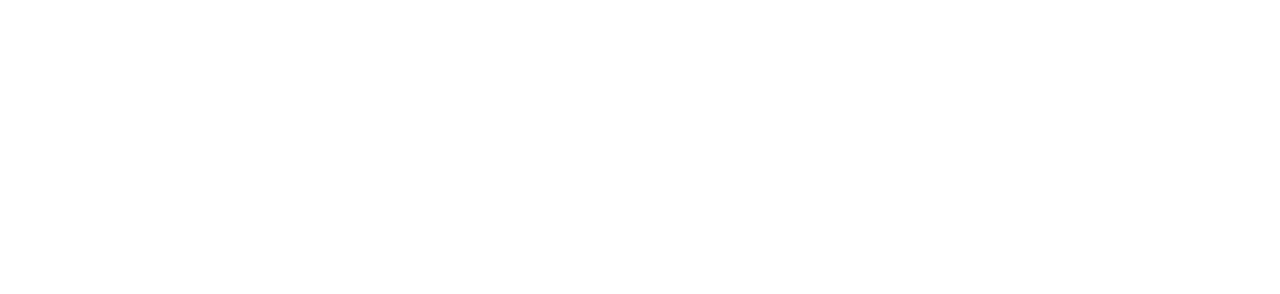
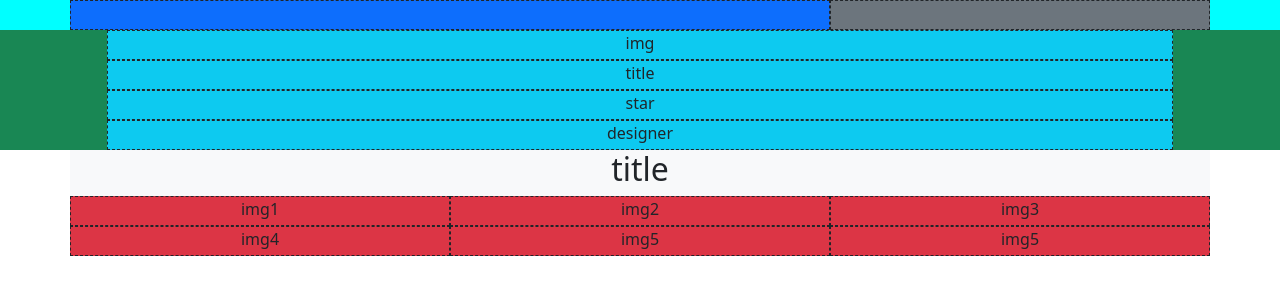
Before and after one commit to StefanRaluca/html-css-bootstrap-freelancer, a plain HTML site: page index.html in a window 1280 px wide. Drawn offline with nearby package versions, Linux system fonts and the light colour scheme.

Commit message:
add section jumbo and section portofolio

```diff
--- a/assets/style.css
+++ b/assets/style.css
@@ -0,0 +1,8 @@
+[class^="col"] {
+    border: 1px dashed;
+    height: 30px;
+}
+
+#site_header {
+    background-color: aqua;
+}
--- a/index.html
+++ b/index.html
@@ -6,17 +6,83 @@
     <meta name="viewport" content="width=device-width, initial-scale=1.0">
     <link href="https://cdn.jsdelivr.net/npm/bootstrap@5.3.2/dist/css/bootstrap.min.css" rel="stylesheet"
         integrity="sha384-T3c6CoIi6uLrA9TneNEoa7RxnatzjcDSCmG1MXxSR1GAsXEV/Dwwykc2MPK8M2HN" crossorigin="anonymous">
-    <title>Document</title>
+    <link rel="stylesheet" href="./assets/style.css">
+    <title>Bootstrap</title>
 </head>
-<header>
-
-</header>
-
-<main></main>
-<footer></footer>
 
 <body>
+    <header id="site_header">
+        <nav>
+            <div class="container ">
+                <div class="row">
+                    <div class="col col-sm-8 bg-primary">
 
+                    </div>
+                    <div class="col col-sm-4 bg-secondary">
+
+                    </div>
+                </div>
+        </nav>
+
+    </header>
+
+    <main>
+        <section id="jumbo">
+
+
+            <div class="container-fluid bg-success">
+                <div class="row justify-content-center text-center">
+                    <div class="col-10 bg-info"> img </div>
+                    <div class="col-10 bg-info">title</div>
+                    <div class="col-10 bg-info">star</div>
+                    <div class="col-10 bg-info">designer</div>
+                </div>
+
+
+
+            </div>
+
+        </section>
+
+
+        <section id="portfolio">
+
+
+            <div class="container text-center bg-light">
+                <h2>title</h2>
+
+
+                <div class="row ">
+                    <div class="col-md-6 col-sm-12 col-lg-4 bg-danger">
+                        img1
+                    </div>
+                    <div class="col-md-6 col-sm-12 col-lg-4 bg-danger">
+                        img2
+                    </div>
+                    <div class="col-md-6 col-sm-12   col-lg-4 bg-danger">
+                        img3
+                    </div>
+
+
+
+                    <div class="col-md-6 col-sm-12 col-lg-4 bg-danger">
+                        img4
+                    </div>
+                    <div class="col-md-6 col-sm-12 col-lg-4 bg-danger">
+                        img5
+                    </div>
+                    <div class="col-md-6 col-sm-12 col-lg-4 bg-danger">
+                        img5
+                    </div>
+
+
+
+
+                </div>
+
+        </section>
+    </main>
+    <footer></footer>
 </body>
 
 </html>
```
